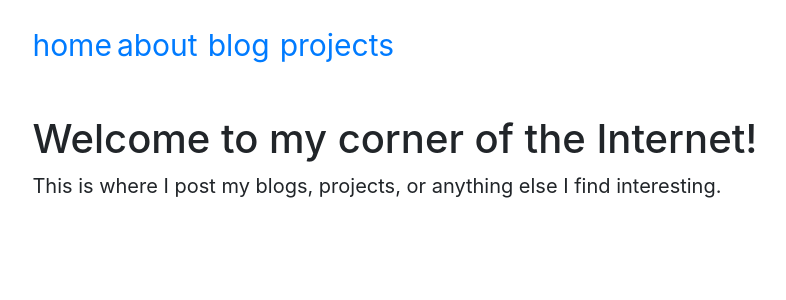
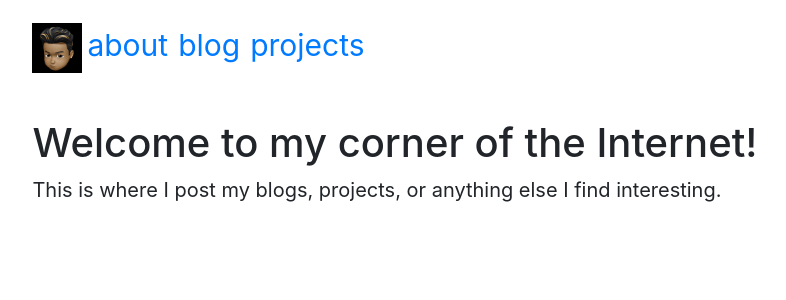
Before and after one commit to jastiglioni/website, a React (Create React App) app: page / in a window 1280 px wide. Shown: the top 300 px of the page, without its empty margins (145-931 px from the left). Built offline with nearby package versions, Linux system fonts and the light colour scheme.

Commit message:
cleaned up

```diff
--- a/src/components/Header.jsx
+++ b/src/components/Header.jsx
@@ -2,6 +2,7 @@ import React from 'react';
 
 import { Link } from 'react-router-dom';
 import '../styles/General.css';
+import logo from '../static/ll.png';
 
 const padding = {
   padding: 5,
@@ -9,7 +10,8 @@ const padding = {
 const Header = () => (
 
   <div className="main">
-    <Link to="/">home</Link>
+    <Link to="/"><img src={logo} alt="logo" style={{ maxHeight: '50px', maxWidth: '50px' }} /></Link>
+    {/* <Link style={padding} to="/">home</Link> */}
     <Link style={padding} to="/about">about</Link>
     <Link style={padding} to="/blog">blog</Link>
     <Link style={padding} to="/projects">projects</Link>
```
